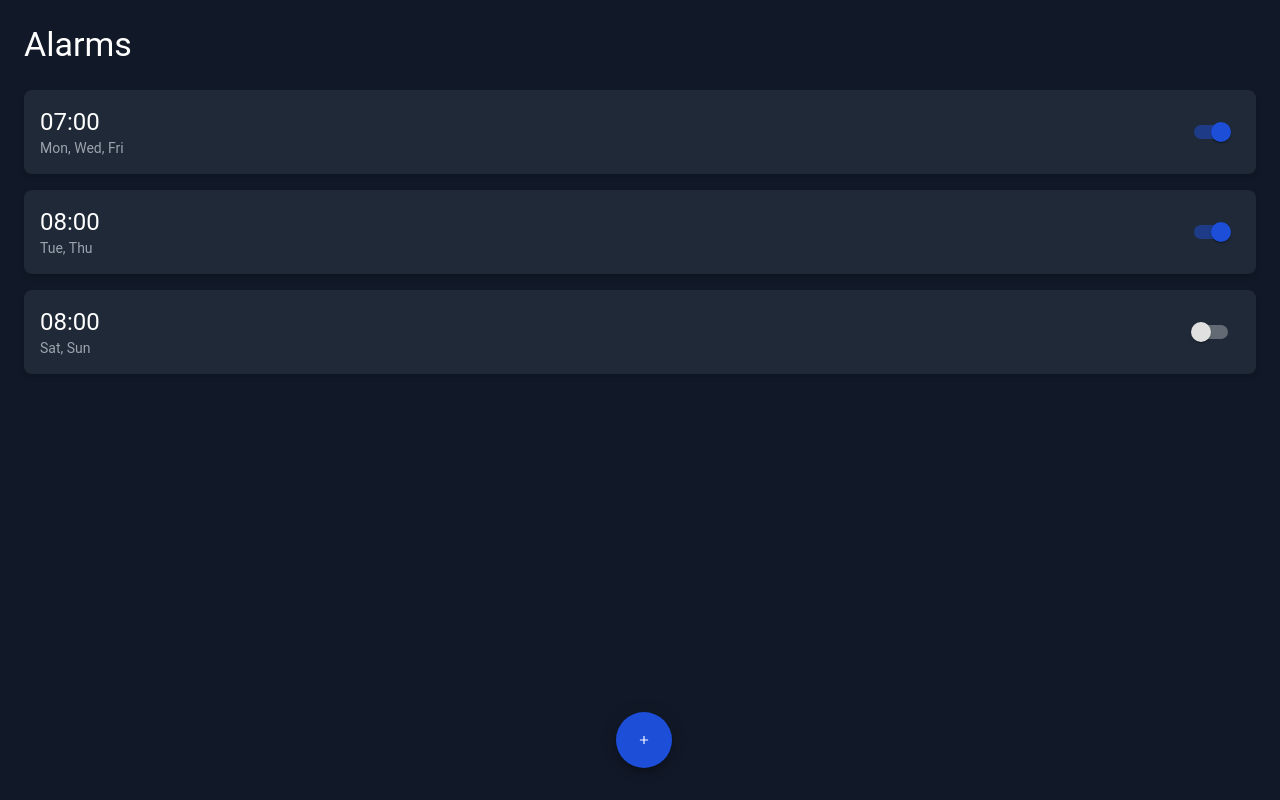
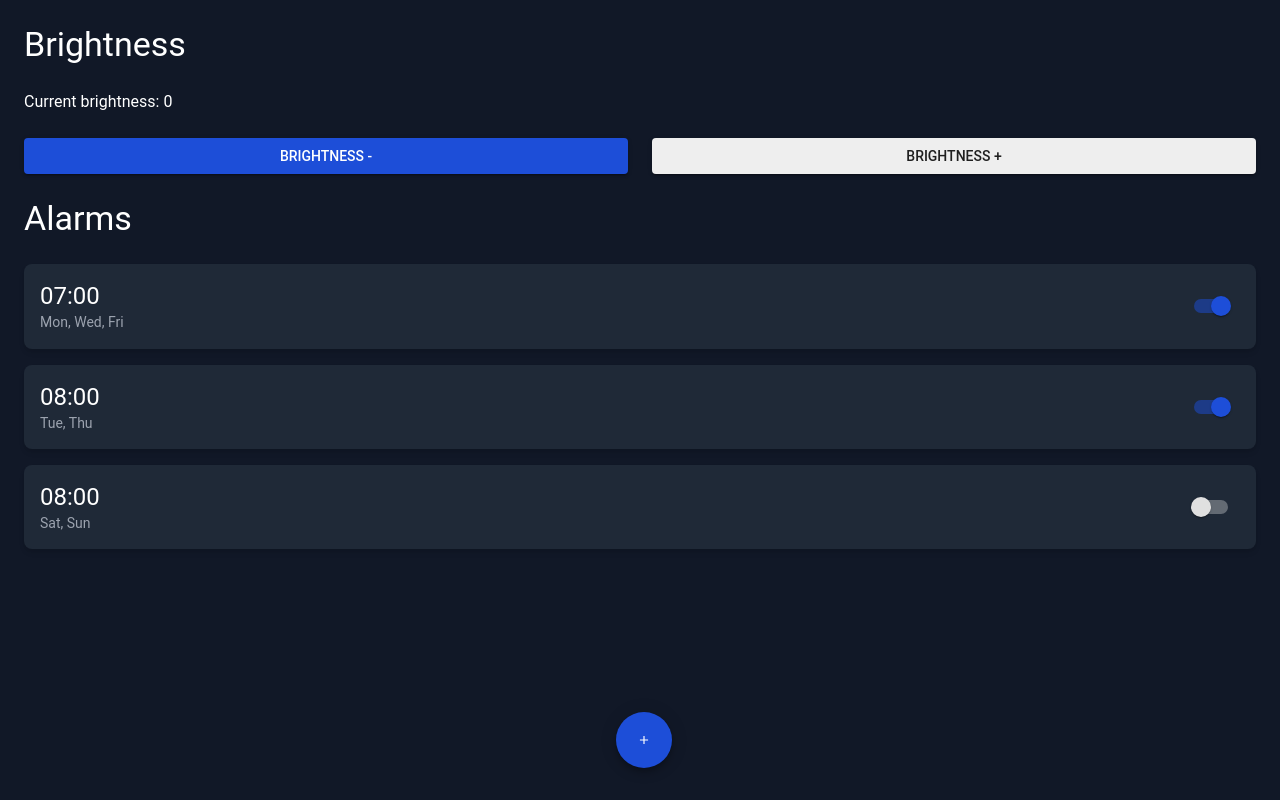
Before and after one commit to cciot-team12/ilight-webapp, a React (Vite) app in the folder react-client/: page / in a window 1280 px wide. Built offline with nearby package versions, Linux system fonts and the light colour scheme; no server answers.

Commit message:
feat: api calls to backend

```diff
--- a/react-client/package.json
+++ b/react-client/package.json
@@ -14,6 +14,7 @@
     "@emotion/styled": "^11.13.5",
     "@mui/material": "^6.1.9",
     "@mui/x-date-pickers": "^7.22.3",
+    "axios": "^1.7.8",
     "dayjs": "^1.11.13",
     "react": "^18.3.1",
     "react-dom": "^18.3.1",
--- /dev/null
+++ b/react-client/src/lib/api/brightnessApi.ts
@@ -0,0 +1,8 @@
+import apiClient from ".";
+
+const brightnessApi = {
+    increase: () => apiClient.post("/", { type: "brightness", command: "increase" }),
+    decrease: () => apiClient.post("/", { type: "brightness", command: "decrease" }),
+}
+
+export default brightnessApi;
--- /dev/null
+++ b/react-client/src/lib/api/index.ts
@@ -0,0 +1,11 @@
+import axios from "axios";
+
+const apiClient = axios.create({
+    baseURL: `http://${import.meta.env.VITE_SERVER_URL}:${import.meta.env.VITE_SERVER_PORT}`,
+    timeout: 5000,
+    headers: {
+        "Content-Type": "application/json",
+    },
+});
+
+export default apiClient;
--- a/react-client/src/screens/home/HomeScreen.tsx
+++ b/react-client/src/screens/home/HomeScreen.tsx
@@ -1,9 +1,10 @@
 import React, { useState } from "react";
-import { Fab, Typography } from "@mui/material";
+import { Button, Fab, Typography } from "@mui/material";
 import { AlarmConfig } from "../../lib/types";
 import AlarmItem from "./components/AlarmItem";
 import AlarmForm from "../alarm-form/AlarmFormScreen";
 import { BiPlus } from "react-icons/bi";
+import brightnessApi from "../../lib/api/brightnessApi";
 
 const initialAlarms: AlarmConfig[] = [
   {
@@ -39,6 +40,7 @@ const HomeScreen: React.FC = () => {
   const [alarms, setAlarms] = useState<AlarmConfig[]>(initialAlarms);
   const [isFormOpen, setIsFormOpen] = useState<boolean>(false);
   const [editingAlarm, setEditingAlarm] = useState<AlarmConfig | null>(null);
+  const [currentBrightness, setCurrentBrightness] = useState(0);
 
   const openNewAlarmForm = () => {
     setEditingAlarm(null);
@@ -86,6 +88,26 @@ const HomeScreen: React.FC = () => {
     );
   };
 
+  const handleIncreaseBrightness = async () => {
+    try {
+      const response = await brightnessApi.increase();
+      console.log(response.data);
+      setCurrentBrightness(currentBrightness + 10);
+    } catch (error) {
+      console.error(error);
+    }
+  };
+
+  const handleDecreaseBrightness = async () => {
+    try {
+      const response = await brightnessApi.decrease();
+      console.log(response.data);
+      setCurrentBrightness(currentBrightness - 10);
+    } catch (error) {
+      console.error(error);
+    }
+  };
+
   return (
     <>
       {isFormOpen ? (
@@ -97,6 +119,30 @@ const HomeScreen: React.FC = () => {
       ) : (
         <>
           <div className="w-full h-screen p-6 bg-gray-900 text-white space-y-6">
+            <Typography variant="h4" className="mb-6">
+              Brightness
+            </Typography>
+            <Typography variant="body1" className="mb-6">
+              Current brightness: {currentBrightness}
+            </Typography>
+            <div className="flex flex-row w-full space-x-6">
+              <Button
+                variant="contained"
+                className="w-full"
+                color="primary"
+                onClick={handleDecreaseBrightness}
+              >
+                Brightness -
+              </Button>
+              <Button
+                variant="contained"
+                color="secondary"
+                className="w-full"
+                onClick={handleIncreaseBrightness}
+              >
+                Brightness +
+              </Button>
+            </div>
             <Typography variant="h4" className="mb-6">
               Alarms
             </Typography>
```
Also changed, not shown: react-client/server.cjs (deleted, +0 -25 lines), 1 other file (tests, documents, lock files or other folders).
